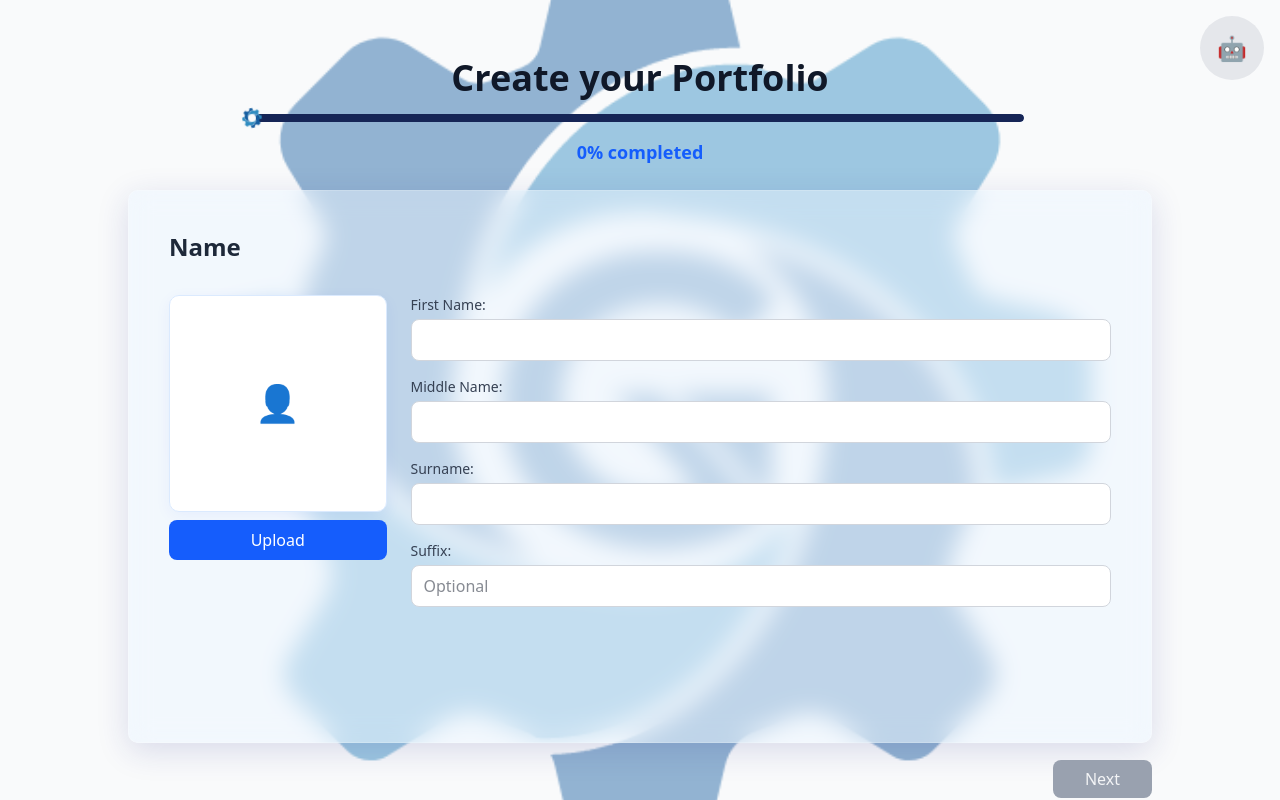
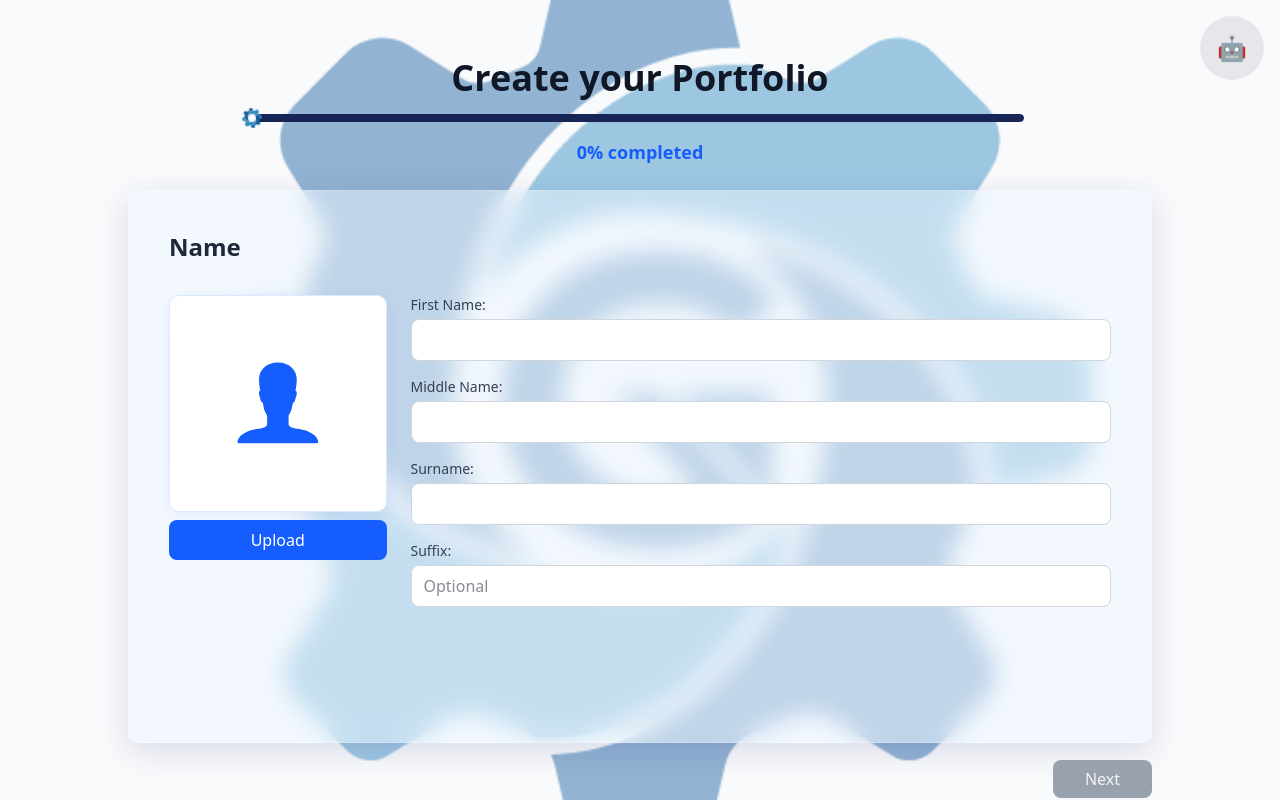
Before and after one commit to ICPEP-SE-CITU/GearFolio, a Next.js app: page /portfolio_creation_page/name in a window 1280 px wide. Built offline with nearby package versions, Linux system fonts and the light colour scheme.

Commit message:
Update page.js

```diff
--- a/src/app/(routes)/portfolio_creation_page/name/page.js
+++ b/src/app/(routes)/portfolio_creation_page/name/page.js
@@ -4,6 +4,7 @@ import { useState, useRef, useEffect } from "react"; // Import React hooks for s
 import Link from "next/link"; // Import Link from Next.js for navigation
 import Image from "next/image"; // Import Image from Next.js for optimized image handling
 import { Progress } from "@/components/ui/progress"; // Import custom Progress component
+import { IoIosPerson } from "react-icons/io"; // Import icon for user profile
 
 export default function NameInputPage() {
   const [userImage, setUserImage] = useState(null);
@@ -156,8 +157,7 @@ export default function NameInputPage() {
               {/* Profile Image Upload */}
               <div className="col-span-1">
                 <div
-                  className="w-full aspect-square border border-blue-100 rounded-lg mb-2 overflow-hidden flex items-center justify-center bg-white bg-opacity-60 cursor-pointer"
-                  onClick={handleUploadClick}
+                  className="w-full aspect-square border border-blue-100 rounded-lg mb-2 overflow-hidden flex items-center justify-center bg-white bg-opacity-60"
                   style={{
                     boxShadow: '0 4px 16px rgba(0, 65, 255, 0.05)'
                   }}
@@ -171,11 +171,13 @@ export default function NameInputPage() {
                       className="w-full h-full object-cover"
                     />
                   ) : (
-                    <div className="text-gray-400 text-4xl">👤</div>
+                    <div className="w-full h-full flex items-center justify-center">
+                      <IoIosPerson className="w-1/2 h-1/2 fill-blue-600" /> {/* Adjust size as needed */}
+                    </div>
                   )}
                 </div>
                 <button
-                  className="w-full py-2 px-4 bg-blue-600 text-white font-medium rounded-md hover:bg-blue-700 transition-colors duration-200"
+                  className="w-full py-2 px-4 bg-blue-600 text-white font-medium rounded-md hover:bg-blue-700 transition-colors duration-200 cursor-pointer"
                   onClick={handleUploadClick}
                 >
                   Upload
```
